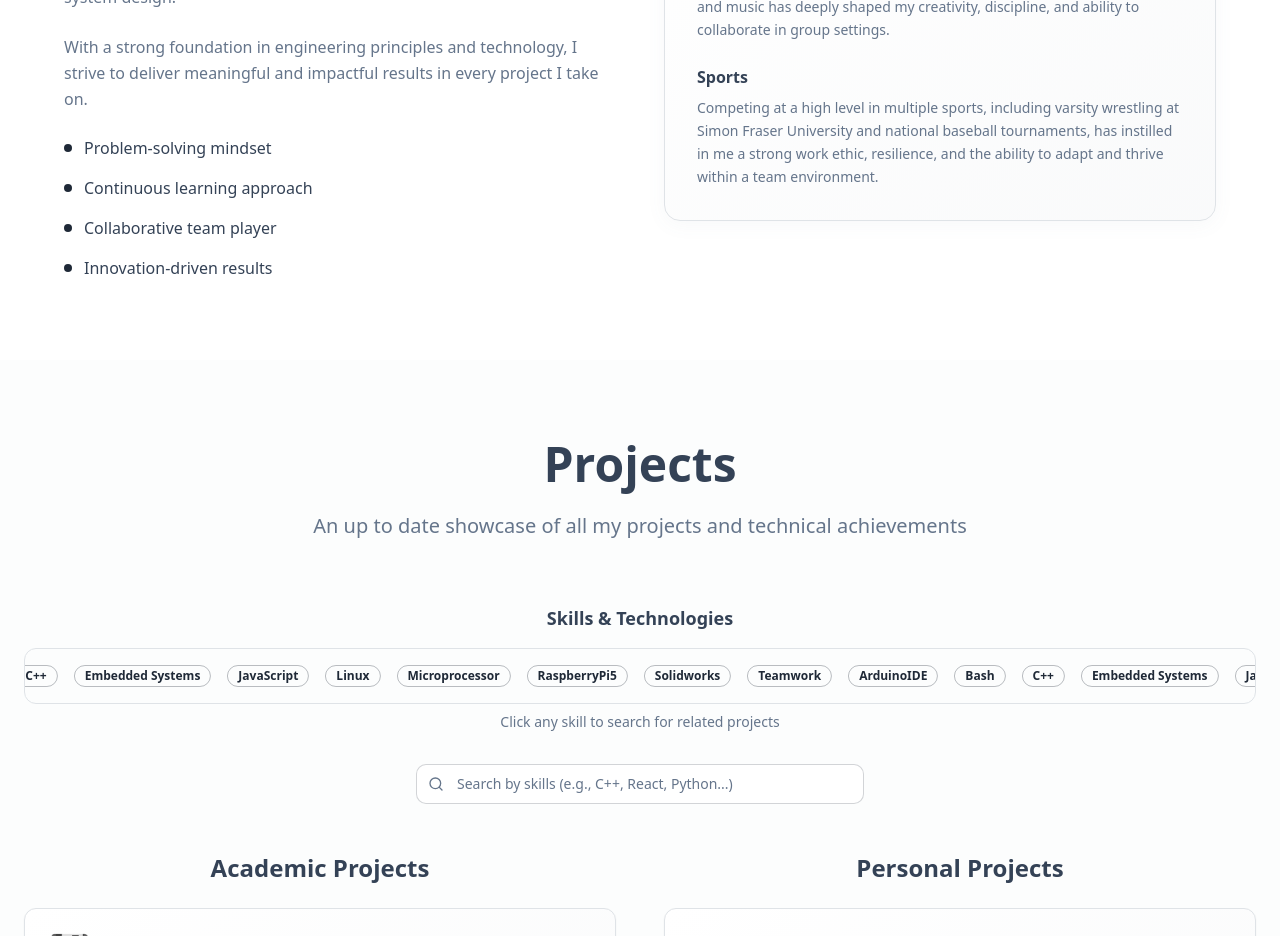
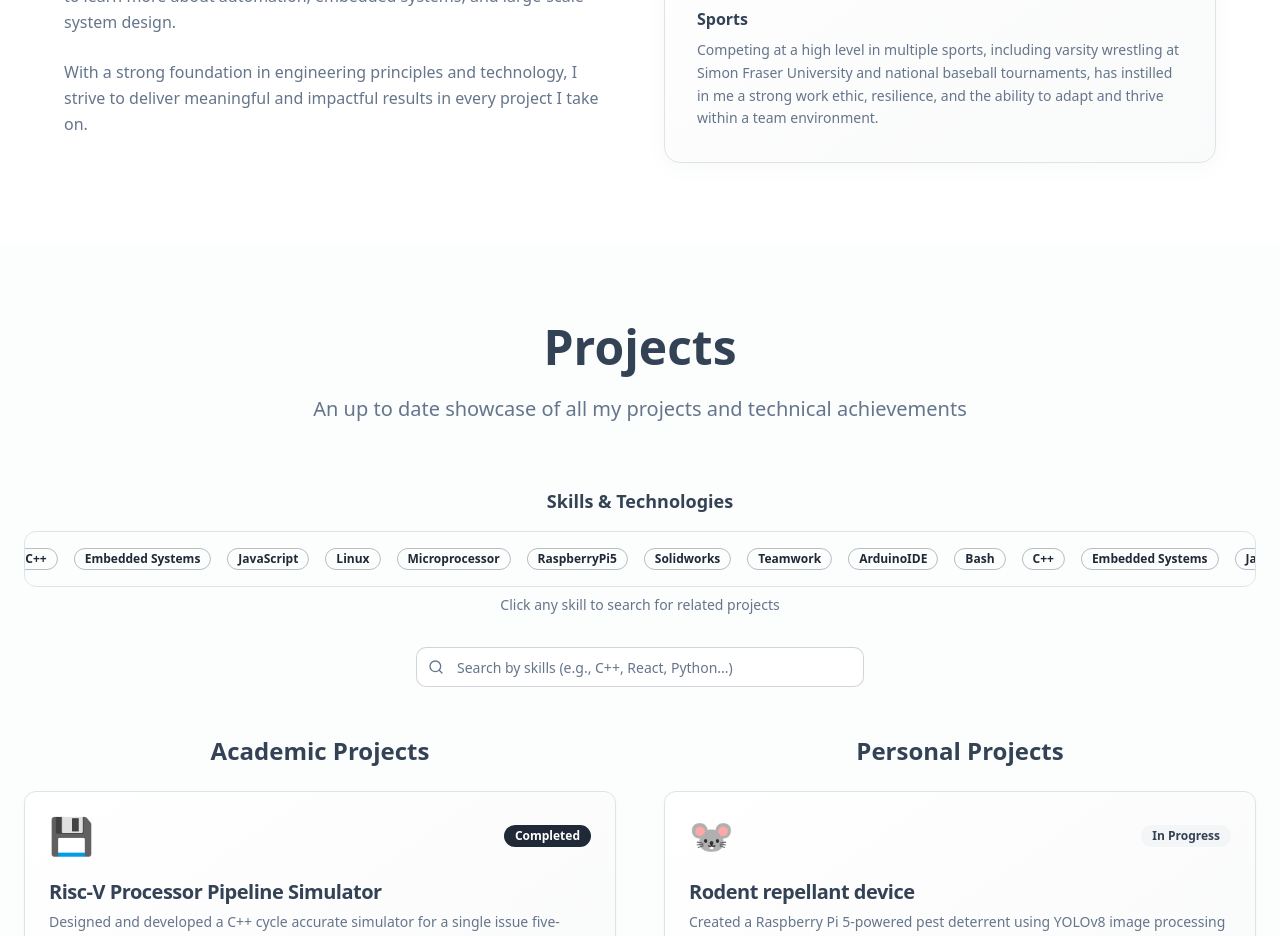
Before and after one commit to Isaiahmmking/Project-Portfolio, a React (Vite) app: page / in a window 1280 px wide. Shown: the part 1640-2576 px from the top of the page. Built offline with nearby package versions, Linux system fonts and the light colour scheme.

Commit message:
Remove bullet points from About section
Removed bullet points from the About section.

```diff
--- a/src/components/About.tsx
+++ b/src/components/About.tsx
@@ -22,25 +22,6 @@ const About = () => {
             <p className="text-muted-foreground leading-relaxed">
               With a strong foundation in engineering principles and technology, I strive to deliver meaningful and impactful results in every project I take on.
             </p>
-
-            <div className="space-y-4 mt-8">
-              <div className="flex items-center space-x-3">
-                <div className="w-2 h-2 bg-primary rounded-full" />
-                <span className="text-foreground font-medium">Problem-solving mindset</span>
-              </div>
-              <div className="flex items-center space-x-3">
-                <div className="w-2 h-2 bg-primary rounded-full" />
-                <span className="text-foreground font-medium">Continuous learning approach</span>
-              </div>
-              <div className="flex items-center space-x-3">
-                <div className="w-2 h-2 bg-primary rounded-full" />
-                <span className="text-foreground font-medium">Collaborative team player</span>
-              </div>
-              <div className="flex items-center space-x-3">
-                <div className="w-2 h-2 bg-primary rounded-full" />
-                <span className="text-foreground font-medium">Innovation-driven results</span>
-              </div>
-            </div>
           </div>
 
           <div className="animate-scale-in">
```
